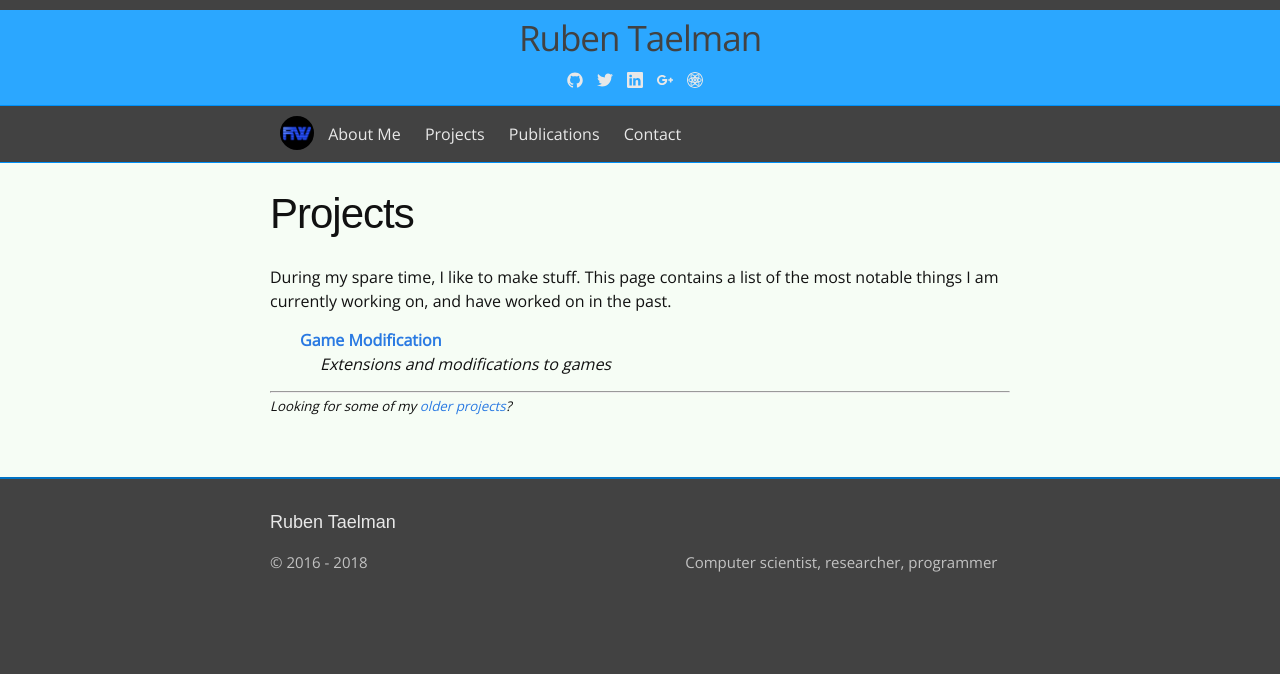
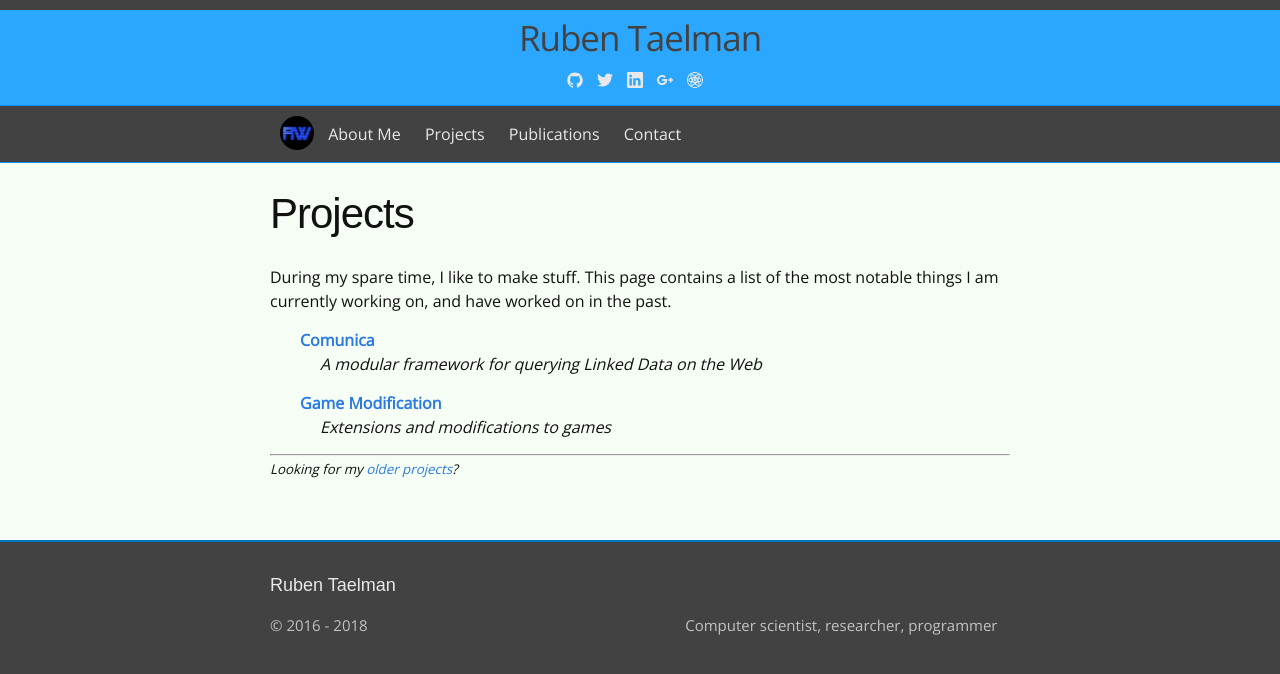
Before and after one commit to rubensworks/rubensworks.net, a Jekyll site: the page built from projects.html, in a window 1280 px wide. Shown: the top 674 px of the page. Built offline with Jekyll 4.4.1, drawn with Linux system fonts in a browser that asks for light colours; some web fonts are replaced.

Commit message:
Add comunica project page

```diff
--- /dev/null
+++ b/_projects/comunica.html
@@ -0,0 +1,19 @@
+---
+layout: project
+title:  "Comunica"
+start:  "October 2017"
+description: "A modular framework for querying Linked Data on the Web"
+---
+
+<img src="/img/logo_comunica.svg" alt="Comunica" width="25%" style="float: left; margin: 5px 25px 5px" />
+
+<p>
+  <a href="http://comunica.linkeddatafragments.org/">Comunica</a> is a modular, Web-friendly framework for creating Linked Data query engines.
+
+  <ul>
+	  <li>It supports queries in the <a href="http://query.linkeddatafragments.org/#transientDatasources=http%3A%2F%2Ffragments.dbpedia.org%2F2016-04%2Fen">SPARQL</a>
+  		  and <a href="http://query.linkeddatafragments.org/#transientDatasources=http%3A%2F%2Ffragments.dbpedia.org%2F2016-04%2Fen&query=%7B%0A%20%20label%0A%20%20director%20%7B%0A%20%20%20%20label%0A%20%20%7D%0A%20%20starring(label_en%3A%20%22Brad%20Pitt%22)%0A%7D&queryContext=%7B%0A%20%20%22%40context%22%3A%20%7B%0A%20%20%20%20%22label%22%3A%20%7B%20%22%40id%22%3A%20%22http%3A%2F%2Fwww.w3.org%2F2000%2F01%2Frdf-schema%23label%22%2C%20%22%40singular%22%3A%20true%20%7D%2C%0A%20%20%20%20%22label_en%22%3A%20%7B%20%22%40id%22%3A%20%22http%3A%2F%2Fwww.w3.org%2F2000%2F01%2Frdf-schema%23label%22%2C%20%22%40language%22%3A%20%22en%22%20%7D%2C%0A%20%20%20%20%22director%22%3A%20%7B%20%22%40id%22%3A%20%22http%3A%2F%2Fdbpedia.org%2Fontology%2Fdirector%22%2C%20%22%40singular%22%3A%20true%20%7D%2C%0A%20%20%20%20%22director_label%22%3A%20%7B%20%22%40singular%22%3A%20true%20%7D%2C%0A%20%20%20%20%22starring%22%3A%20%7B%20%22%40id%22%3A%20%22http%3A%2F%2Fdbpedia.org%2Fontology%2Fstarring%22%2C%20%22%40singular%22%3A%20true%20%7D%0A%20%20%7D%0A%7D&resultsToTree=false&queryFormat=graphql">GraphQL</a> syntax,</li>
+	  <li>enables <a href="http://query.linkeddatafragments.org/#transientDatasources=http%3A%2F%2Ffragments.dbpedia.org%2F2016-04%2Fen;http%3A%2F%2Fdata.linkeddatafragments.org%2Fviaf;http%3A%2F%2Fdata.linkeddatafragments.org%2Fharvard&query=SELECT%20%3Fperson%20%3Fname%20%3Fbook%20%3Ftitle%20%7B%0A%20%20%3Fperson%20dbpedia-owl%3AbirthPlace%20%5B%20rdfs%3Alabel%20%22San%20Francisco%22%40en%20%5D.%0A%20%20%3FviafID%20schema%3AsameAs%20%3Fperson%3B%0A%20%20%20%20%20%20%20%20%20%20%20%20%20%20%20schema%3Aname%20%3Fname.%0A%20%20%3Fbook%20dc%3Acontributor%20%5B%20foaf%3Aname%20%3Fname%20%5D%3B%0A%20%20%20%20%20%20%20%20%20%20%20%20%20%20dc%3Atitle%20%3Ftitle.%0A%7D">federation</a> over heterogeneous sources such as SPARQL endpoints, Linked Data documents and versioned OSTRICH datasets,</li>
+	  <li>and is highly flexible, configurable and fully <a href="https://github.com/comunica/comunica">open-source</a> to allow fine-tuning for any purpose or task.</li>
+  </ul>
+</p>
--- a/projects.html
+++ b/projects.html
@@ -21,4 +21,4 @@ This page contains a list of the most notable things I am currently working on,
 </ul>
 
 <hr/>
-<small><em>Looking for some of my <a href="/old-projects/">older projects</a>?</em></small>
+<small><em>Looking for my <a href="/old-projects/">older projects</a>?</em></small>
```
Also changed, not shown: img/logo_comunica.svg (added).
